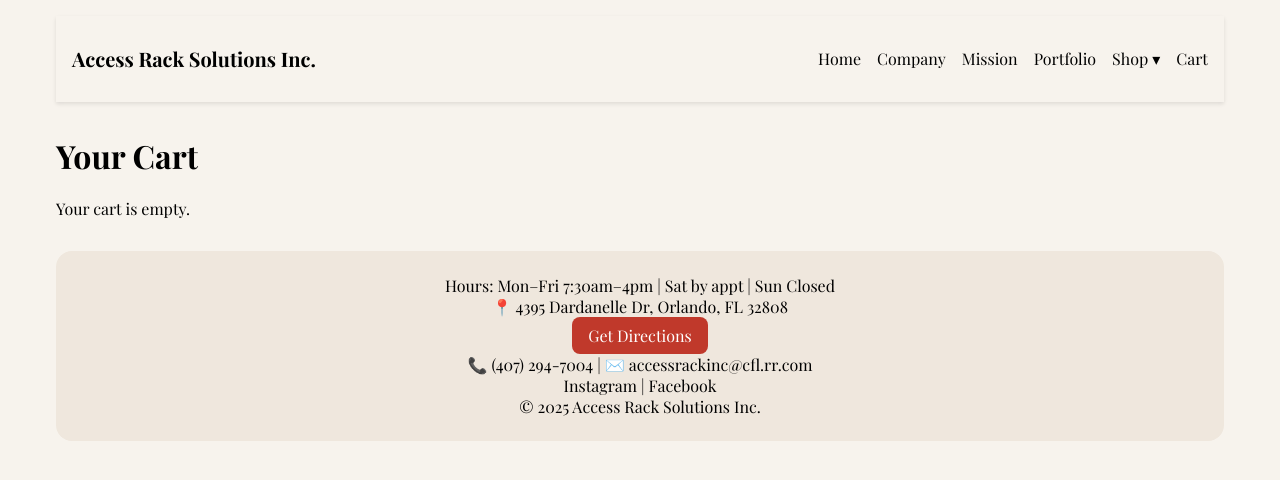
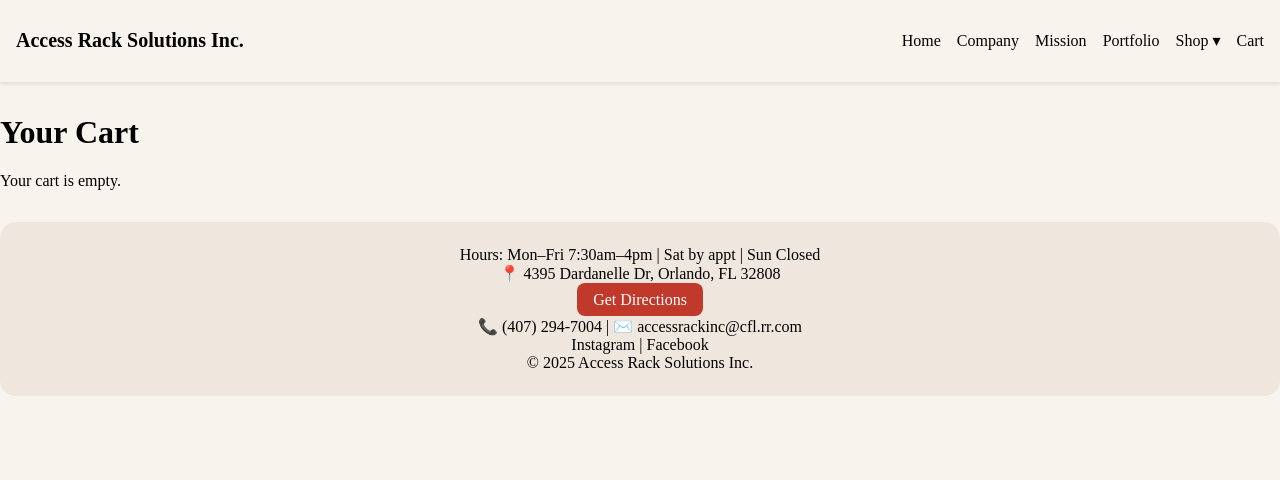
Before and after one commit to dev-verde1071/website, a Next.js app: page /cart in a window 1280 px wide. Shown: the top 480 px of the page. Built offline with nearby package versions, Linux system fonts and the light colour scheme.

Commit message:
Update layout.js

```diff
--- a/app/layout.js
+++ b/app/layout.js
@@ -3,28 +3,14 @@ import { CartProvider } from "../components/CartContext";
 import Header from "../components/Header";
 import Footer from "../components/Footer";
 
-export const metadata = {
-  title: "Access Rack Solutions Inc.",
-  description:
-    "Commercial van upfitting: shelving, ladder racks, partitions & accessories. Compare prices across distributors and ship direct."
-};
-
 export default function RootLayout({ children }) {
   return (
     <html lang="en">
-      <head>
-        <link
-          rel="stylesheet"
-          href="https://fonts.googleapis.com/css2?family=Playfair+Display:wght@400;600;700&display=swap"
-        />
-      </head>
       <body>
         <CartProvider>
-          <div style={{ maxWidth: "1200px", margin: "0 auto", padding: "1rem" }}>
-            <Header />
-            {children}
-            <Footer />
-          </div>
+          <Header />
+          <main>{children}</main>
+          <Footer />
         </CartProvider>
       </body>
     </html>
```
